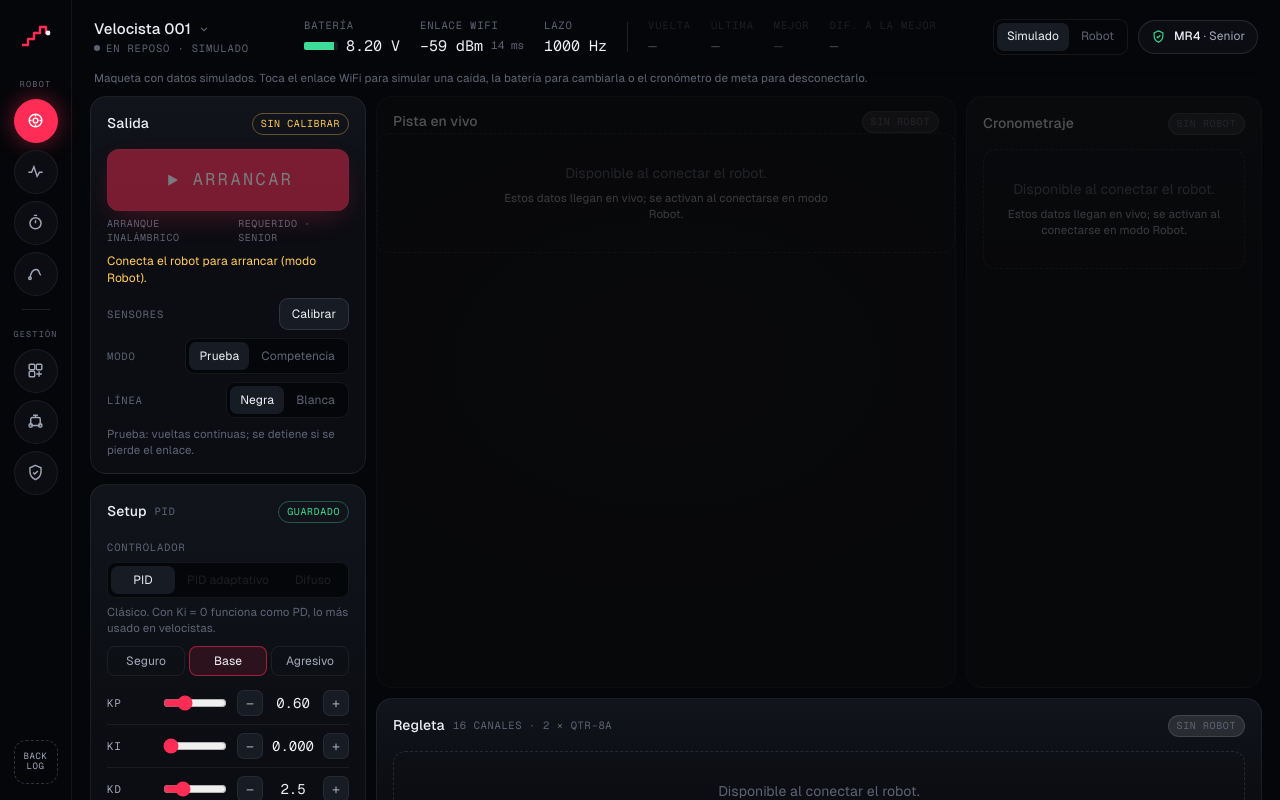
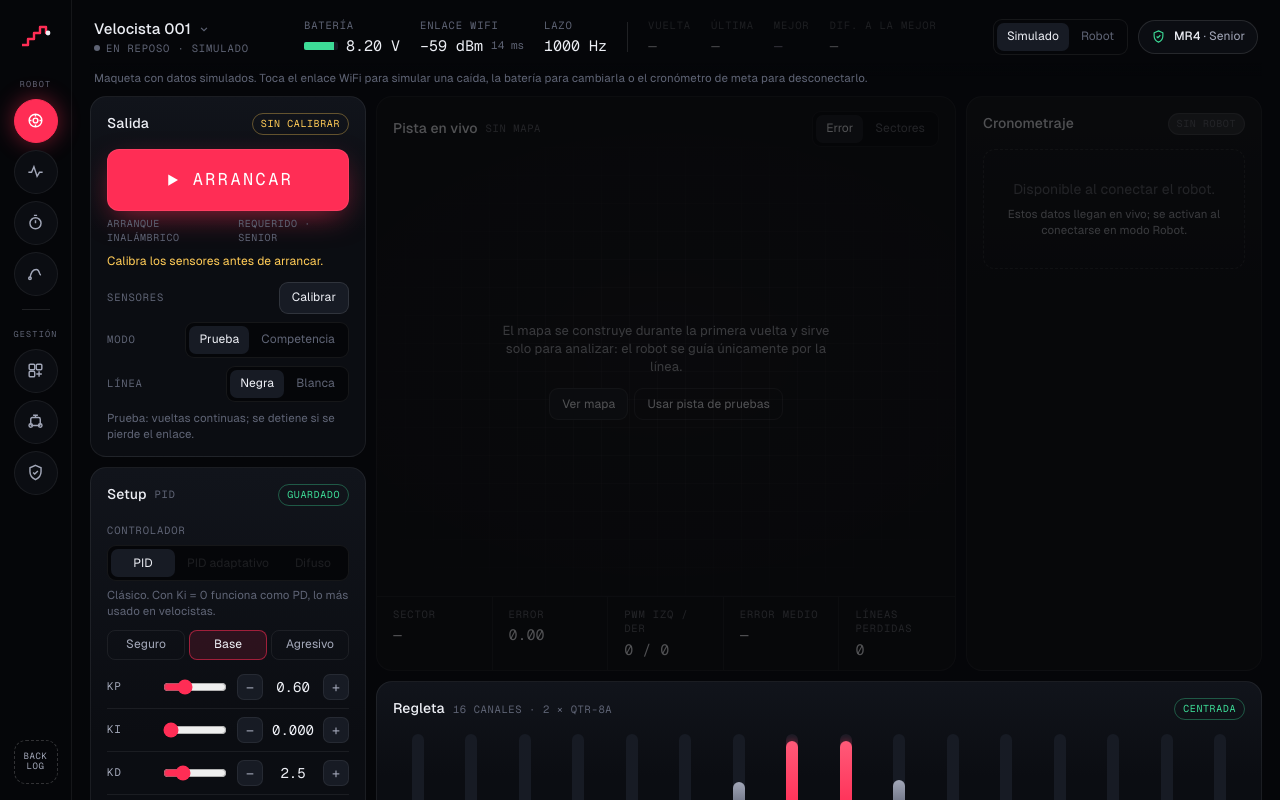
Before and after one commit to Xinefeth/Proyecto_Taller_Velocista, a React (Vite) app in the folder consola/: page / in a window 1280 px wide. Shown: the top 800 px of the page. Built offline with nearby package versions, Linux system fonts and the light colour scheme.

Commit message:
feat(consola): reactivar Salida, Pista en vivo y Regleta

```diff
--- a/consola/src/pages/Control.tsx
+++ b/consola/src/pages/Control.tsx
@@ -57,8 +57,7 @@ function Salida() {
       ? ["Calibrado", "tag good"]
       : ["Sin calibrar", "tag warn"];
   let hint: [string, string];
-  if (!c.robotConectado) hint = ["Conecta el robot para arrancar (modo Robot).", "hint warn"];
-  else if (c.running)
+  if (c.running)
     hint = [
       c.mode === "competencia" ? "Intento en curso: una vuelta." : "En pista, modo prueba.",
       "hint",
@@ -83,7 +82,6 @@ function Salida() {
         type="button"
         className="go"
         data-running={c.running}
-        disabled={!c.robotConectado}
         onClick={c.arrancarDetener}
       >
         {c.running ? <Stop /> : <Play />}
@@ -354,8 +352,6 @@ function PistaEnVivo() {
       : c.lastLap
         ? fmt(c.lastLap.iae / Math.max(0.01, c.lastLap.t), 2)
         : "—";
-  if (!c.robotConectado)
-    return <PanelEnEspera titulo="Pista en vivo" className="a-map" pbi="HU-22 · HU-24" sprint="2" />;
   return (
     <Card className="a-map" aria-label="Pista en vivo" pbi="HU-22 · HU-24" sprint="2">
       <div className="hd">
@@ -594,16 +590,6 @@ function Regleta() {
     : Math.abs(pos) < 0.25
       ? ["Centrada", "tag good"]
       : [pos > 0 ? "Hacia la derecha" : "Hacia la izquierda", "tag"];
-  if (!c.robotConectado)
-    return (
-      <PanelEnEspera
-        titulo="Regleta"
-        sub="16 canales · 2 × QTR-8A"
-        className="a-sens"
-        pbi="HU-15"
-        sprint="1"
-      />
-    );
   return (
     <Card className="a-sens" pbi="HU-15" sprint="1">
       <div className="hd">
```
Also changed, not shown: 1 other file (tests, documents, lock files or other folders).
